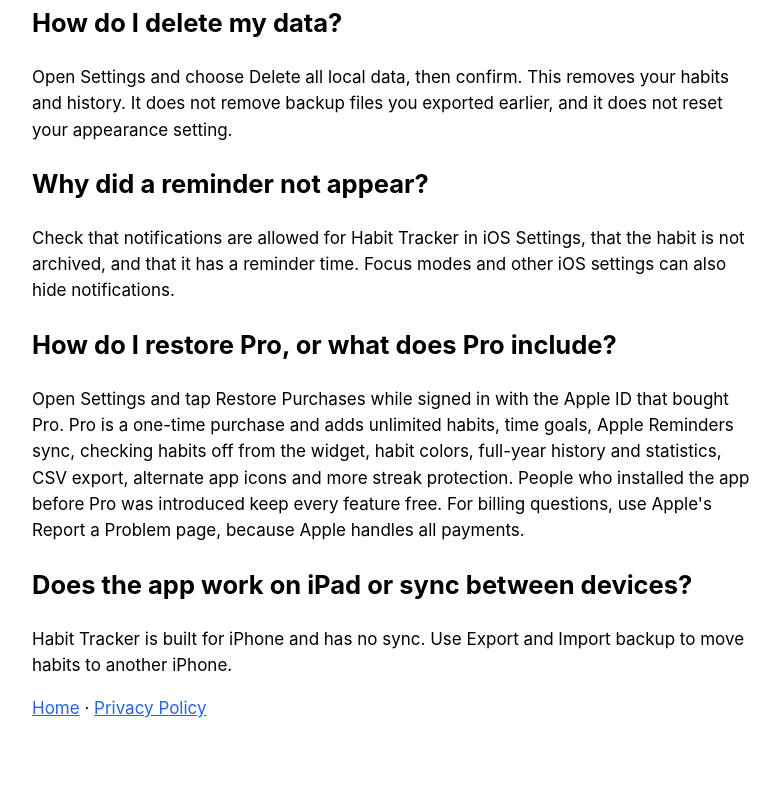
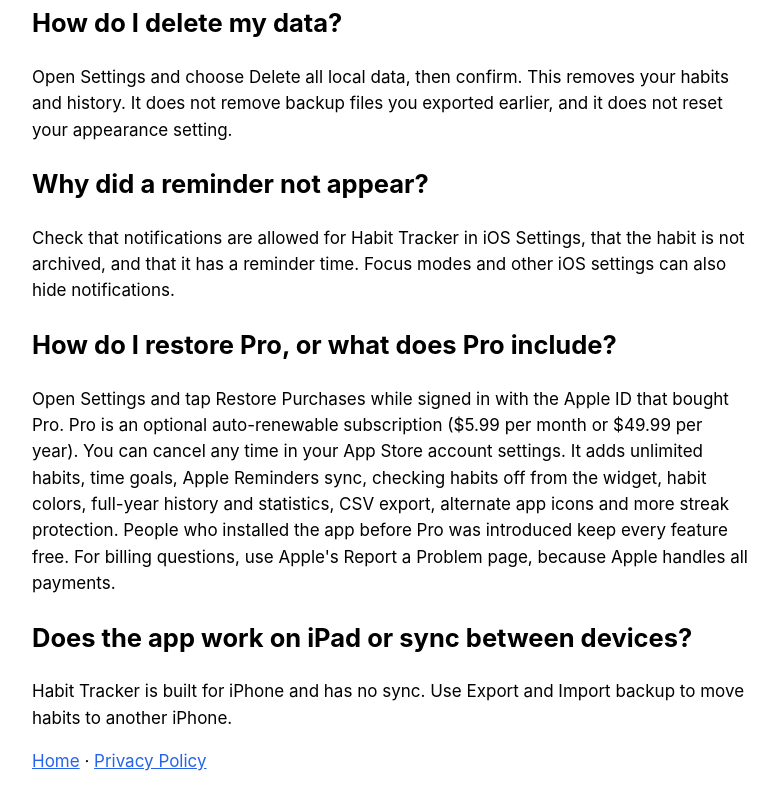
Before and after one commit to davidpit1565/habit-tracker-legal, a plain HTML site: page support.html in a window 1280 px wide. Shown: the part 546-1355 px from the top of the page, without its empty margins (248-1028 px from the left). Before the commit the page ends 1309 px from the top, so only its background shows below. Drawn offline with Linux system fonts and the light colour scheme.

Commit message:
Legal pages: Pro is now a subscription

```diff
--- a/support.html
+++ b/support.html
@@ -20,7 +20,7 @@
 <p>Check that notifications are allowed for Habit Tracker in iOS Settings, that the habit is not archived, and that it has a reminder time. Focus modes and other iOS settings can also hide notifications.</p>
 
 <h2>How do I restore Pro, or what does Pro include?</h2>
-<p>Open Settings and tap Restore Purchases while signed in with the Apple ID that bought Pro. Pro is a one-time purchase and adds unlimited habits, time goals, Apple Reminders sync, checking habits off from the widget, habit colors, full-year history and statistics, CSV export, alternate app icons and more streak protection. People who installed the app before Pro was introduced keep every feature free. For billing questions, use Apple's Report a Problem page, because Apple handles all payments.</p>
+<p>Open Settings and tap Restore Purchases while signed in with the Apple ID that bought Pro. Pro is an optional auto-renewable subscription ($5.99 per month or $49.99 per year). You can cancel any time in your App Store account settings. It adds unlimited habits, time goals, Apple Reminders sync, checking habits off from the widget, habit colors, full-year history and statistics, CSV export, alternate app icons and more streak protection. People who installed the app before Pro was introduced keep every feature free. For billing questions, use Apple's Report a Problem page, because Apple handles all payments.</p>
 
 <h2>Does the app work on iPad or sync between devices?</h2>
 <p>Habit Tracker is built for iPhone and has no sync. Use Export and Import backup to move habits to another iPhone.</p>
```
Also changed, not shown: privacy.html (+1 -1 lines).
